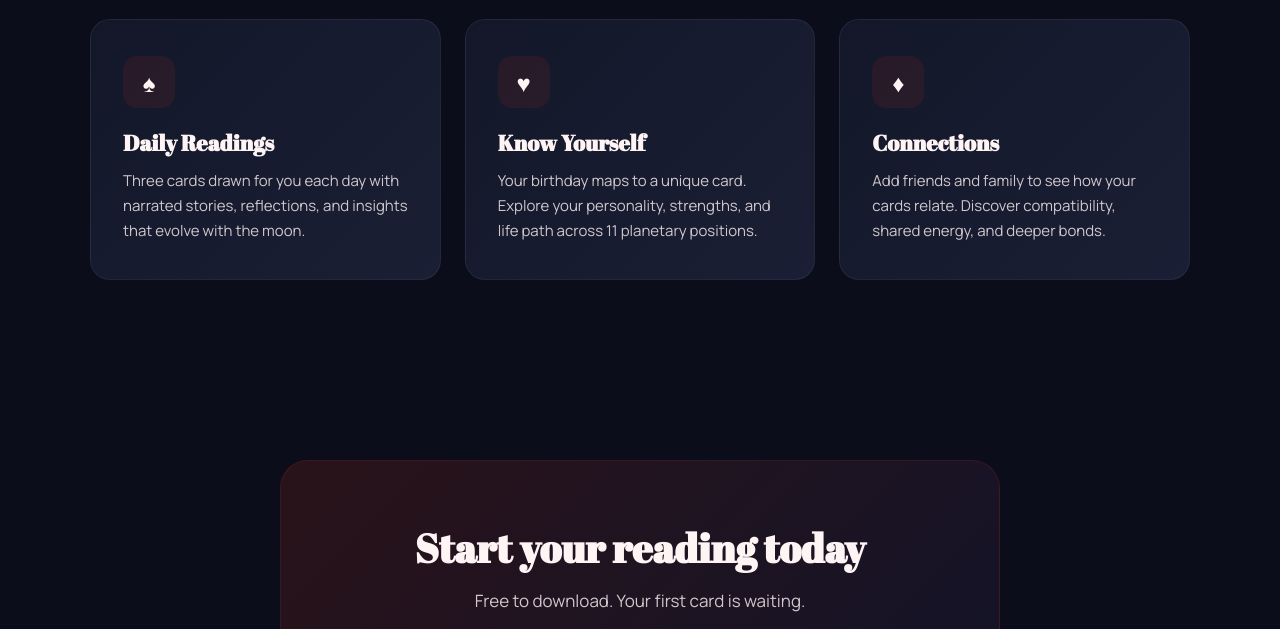
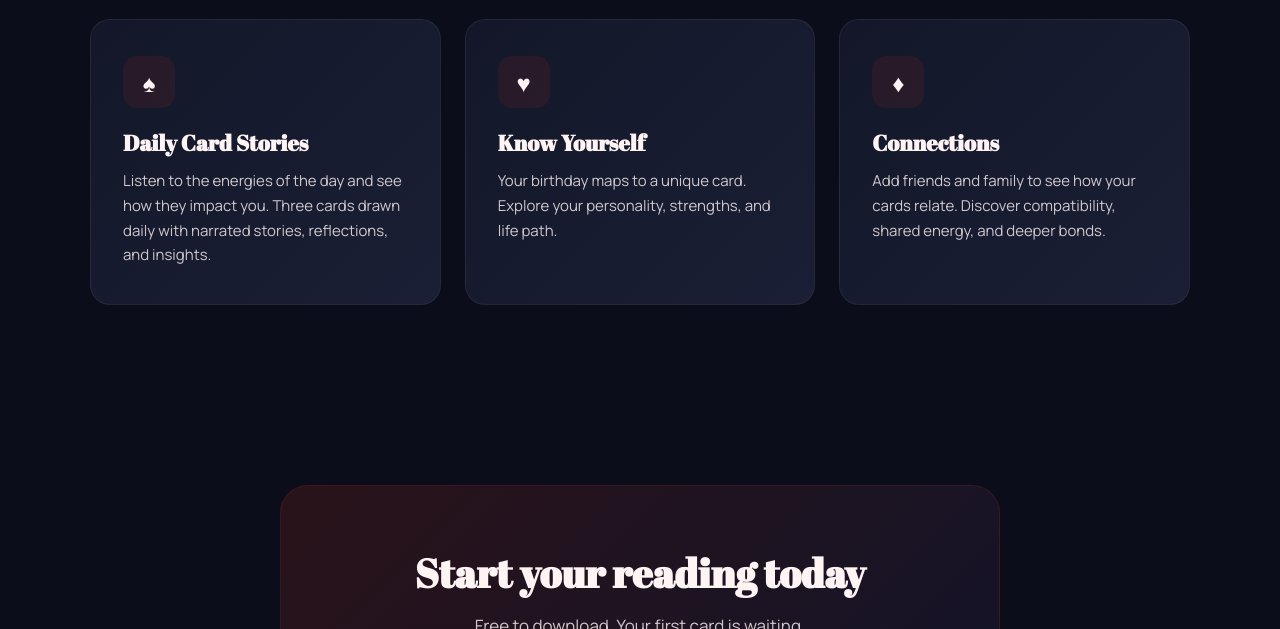
Before and after one commit to CyberBrunk/Cardy-Web, a plain HTML site: page index.html in a window 1280 px wide. Shown: the part 1080-1709 px from the top of the page. Drawn offline with Linux system fonts and the light colour scheme.

Commit message:
Update feature card copy: daily card stories and simplify know yourself
Co-Authored-By: Claude Opus 4.6 <noreply@anthropic.com>

```diff
--- a/index.html
+++ b/index.html
@@ -722,13 +722,13 @@
     <div class="features-grid">
       <div class="feature-card">
         <div class="feature-icon">&#x2660;</div>
-        <h3>Daily Readings</h3>
-        <p>Three cards drawn for you each day with narrated stories, reflections, and insights that evolve with the moon.</p>
+        <h3>Daily Card Stories</h3>
+        <p>Listen to the energies of the day and see how they impact you. Three cards drawn daily with narrated stories, reflections, and insights.</p>
       </div>
       <div class="feature-card">
         <div class="feature-icon">&#x2665;</div>
         <h3>Know Yourself</h3>
-        <p>Your birthday maps to a unique card. Explore your personality, strengths, and life path across 11 planetary positions.</p>
+        <p>Your birthday maps to a unique card. Explore your personality, strengths, and life path.</p>
       </div>
       <div class="feature-card">
         <div class="feature-icon">&#x2666;</div>
```
